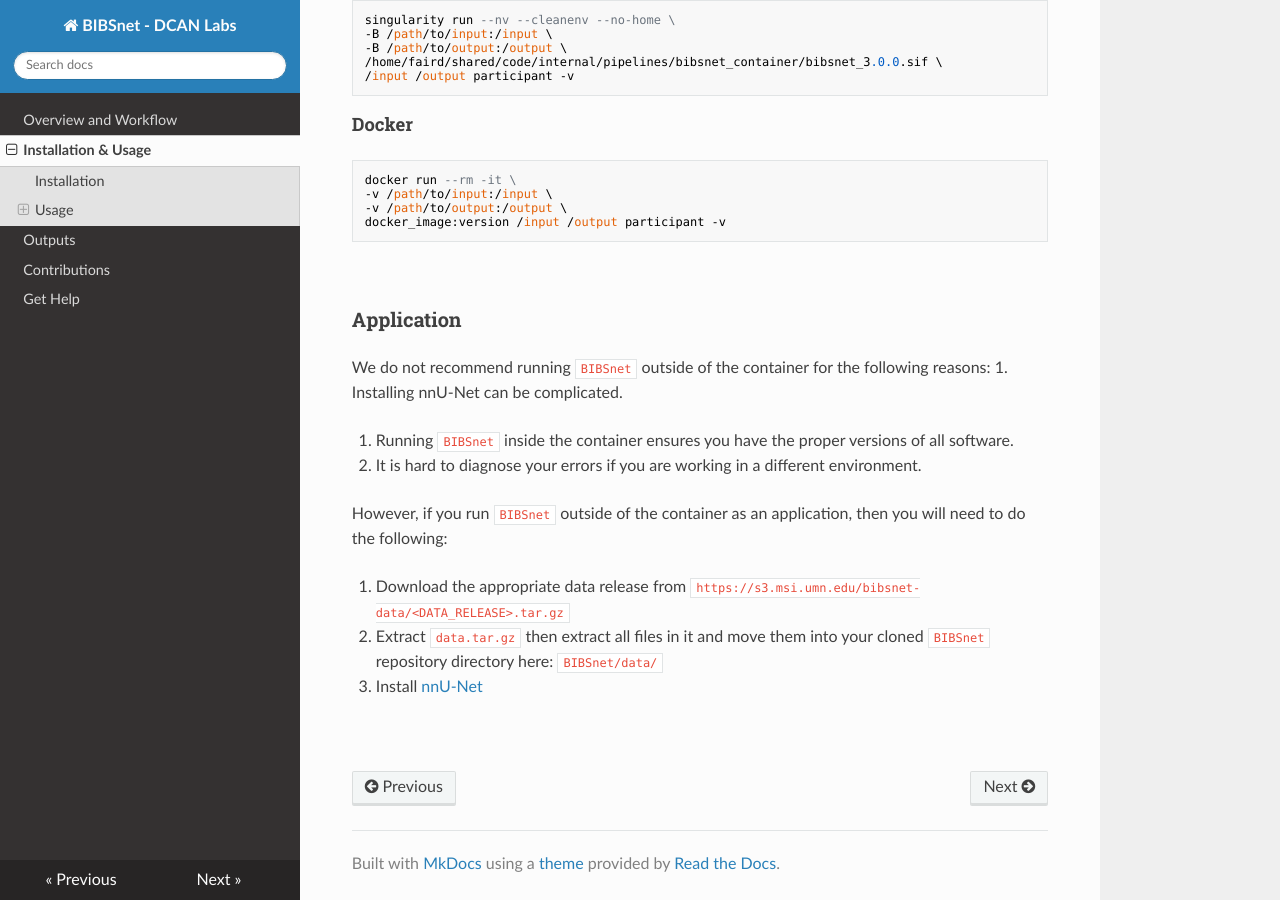
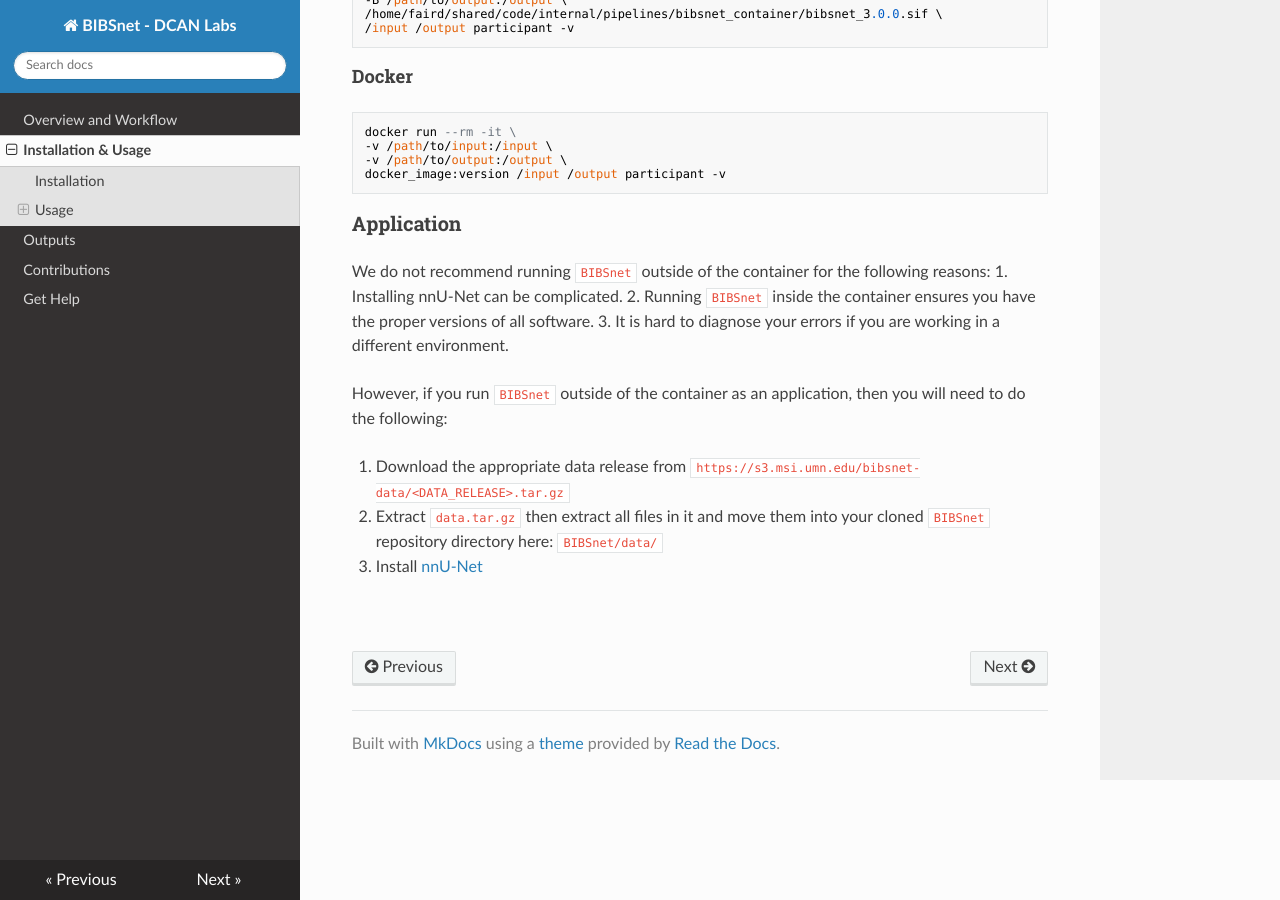
Before and after one commit to DCAN-Labs/BIBSnet, an MkDocs documentation site: the page built from docs/usage.md, in a window 1280 px wide and 900 px high, scrolled down 1932 px. Built offline with MkDocs 1.6.1, drawn with Linux system fonts in a browser that asks for light colours; nearby versions of some CDN libraries; some of the changed lines change nothing that is shown; some of the changed text lies outside the part shown.

Commit message:
Update usage.md

```diff
--- a/docs/usage.md
+++ b/docs/usage.md
@@ -4,13 +4,9 @@
 
 Running the BIBSNet container requires installation of either Singularity or Docker. The container is hosted on our dockerhub under [dcanumn/bibsnet](https://hub.docker.com/r/dcanumn/bibsnet). To create a local container to execute, use the relevant command depending on which platform you choose:
 
-*Singularity* \
-`singularity pull bibsnet.sif docker://dcanumn/bibsnet:latest`
+Singularity: `singularity pull bibsnet.sif docker://dcanumn/bibsnet:latest`
 
-*Docker* \
-`docker pull dcanumn/bibsnet:latest`
-
-<br />
+Docker: `docker pull dcanumn/bibsnet:latest`
 
 ## Usage
 
@@ -101,24 +97,16 @@
     -v /path/to/output:/output \
     docker_image:version /input /output participant -v
 
-<br />
 ### Application
-
 We do not recommend running `BIBSnet` outside of the container for the following reasons:
 1. Installing nnU-Net can be complicated.
-
-1. Running `BIBSnet` inside the container ensures you have the proper versions of all software.
-
-1. It is hard to diagnose your errors if you are working in a different environment.
-
-
+2. Running `BIBSnet` inside the container ensures you have the proper versions of all software.
+3. It is hard to diagnose your errors if you are working in a different environment.
 
 However, if you run `BIBSnet` outside of the container as an application, then you will need to do the following:
 
 1. Download the appropriate data release from `https://s3.msi.umn.edu/bibsnet-data/<DATA_RELEASE>.tar.gz`
-
-1. Extract `data.tar.gz` then extract all files in it and move them into your cloned `BIBSnet` repository directory here: `BIBSnet/data/`
-
-1. Install [nnU-Net](https://github.com/MIC-DKFZ/nnUNet#installation)
+2. Extract `data.tar.gz` then extract all files in it and move them into your cloned `BIBSnet` repository directory here: `BIBSnet/data/`
+3. Install [nnU-Net](https://github.com/MIC-DKFZ/nnUNet#installation)
 
 <br />
```
